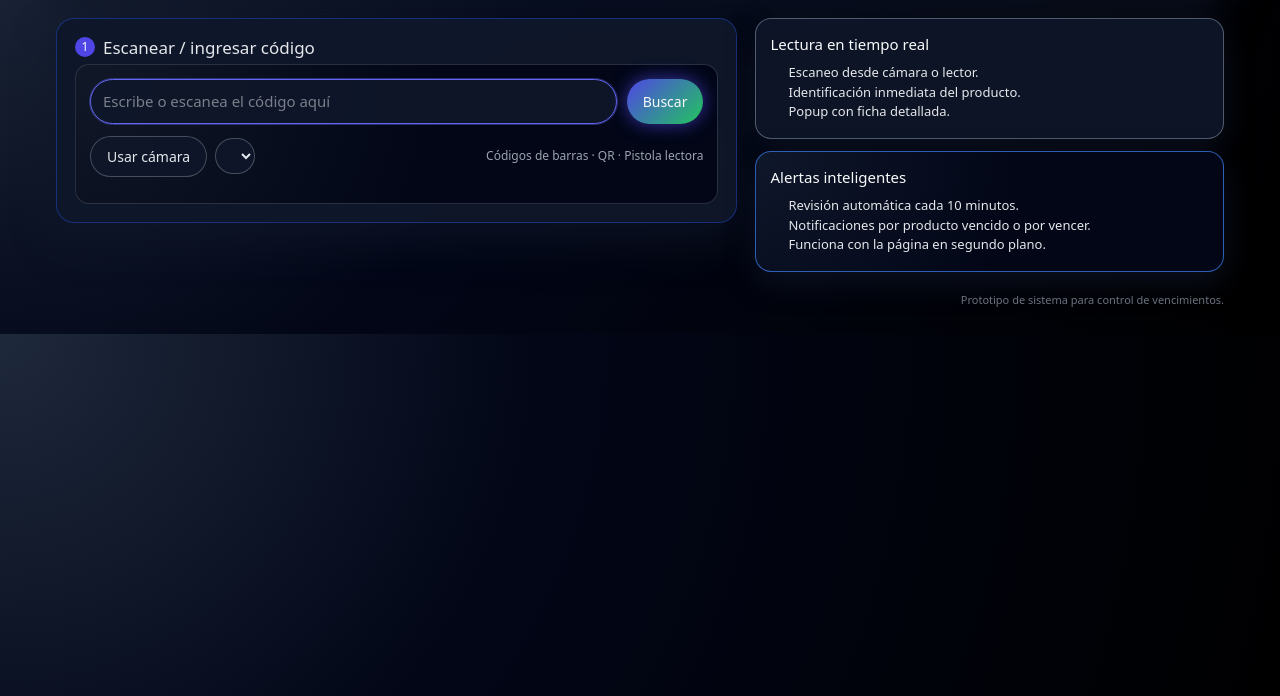
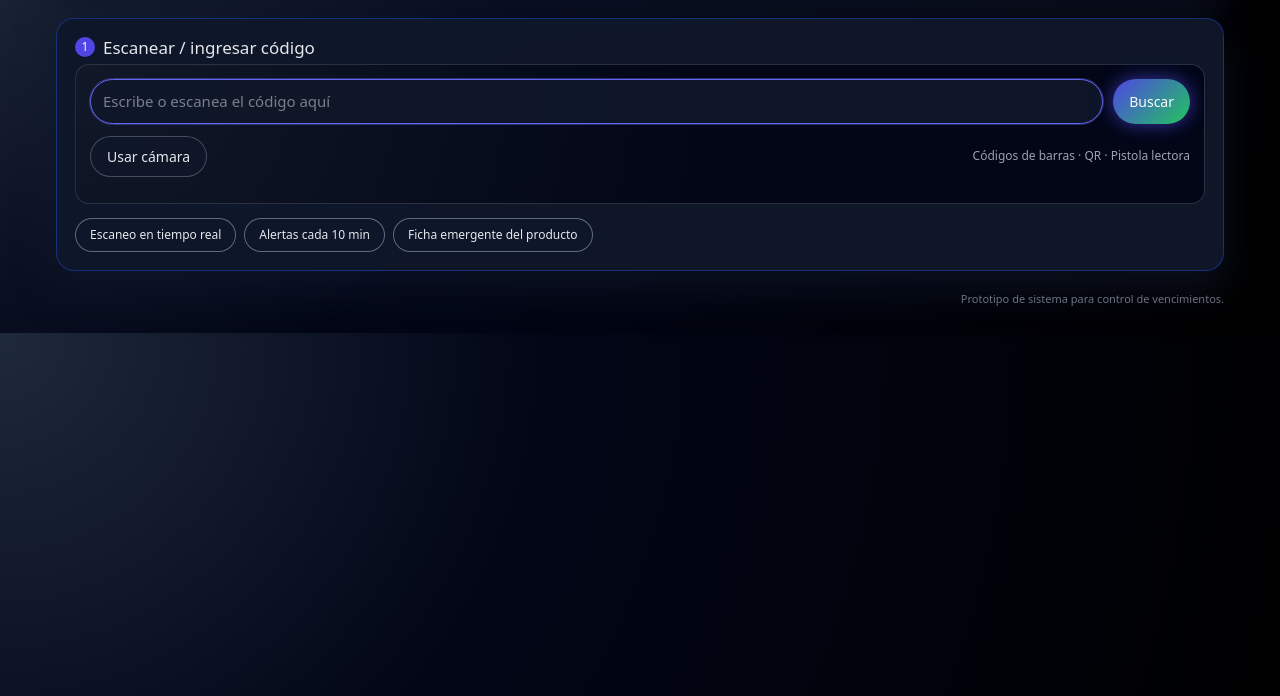
Before and after one commit to ramiju81/Smart_Scan_Product, a plain HTML site: page index.html in a window 1280 px wide. Shown: the part 104-800 px from the top of the page. Drawn offline with nearby package versions, Linux system fonts and the light colour scheme.

Commit message:
Refactor scanner panel layout and text
Updated the text and structure of the scanner panel in the HTML file, simplifying the layout and removing unnecessary elements.

```diff
--- a/index.html
+++ b/index.html
@@ -5,16 +5,18 @@
   <meta name="viewport" content="width=device-width, initial-scale=1" />
   <title>Control de Vencimientos – Scanner</title>
   <link rel="stylesheet" href="static/css/styles.css" />
+  <!-- Librería ZXing para leer códigos de barras y QR -->
   <script src="https://unpkg.com/@zxing/browser@latest"></script>
 </head>
 <body class="body-bg">
   <div class="page-shell">
+    <!-- Barra superior -->
     <header class="top-bar">
       <div class="brand-block">
         <div class="brand-mark">CV</div>
         <div class="brand-text">
           <h1>Control de Vencimientos</h1>
-          <p>Lectura inteligente por código de barras y QR.</p>
+          <p>Lectura por código de barras y QR.</p>
         </div>
       </div>
       <nav class="top-actions">
@@ -22,14 +24,15 @@
       </nav>
     </header>
 
-    <main class="main-layout">
-      <!-- Panel de scanner -->
+    <!-- Contenido principal: SOLO scanner + una línea visual de features -->
+    <main class="main-layout" style="grid-template-columns: minmax(0,1fr);">
       <section class="scanner-panel">
         <h2 class="section-title">
           <span class="step">1</span> Escanear / ingresar código
         </h2>
 
         <div class="scan-card">
+          <!-- input + botón -->
           <div class="scan-input-row">
             <input
               id="code-input"
@@ -40,44 +43,29 @@
             <button id="btn-search" class="btn-primary">Buscar</button>
           </div>
 
+          <!-- botón única cámara -->
           <div class="scan-controls-row">
-            <div class="scan-controls-left">
-              <button id="btn-toggle-camera" class="btn-secondary">
-                Usar cámara
-              </button>
-              <select id="camera-select" class="camera-select"></select>
-            </div>
+            <button id="btn-toggle-camera" class="btn-secondary">
+              Usar cámara
+            </button>
             <span class="hint">
               Códigos de barras · QR · Pistola lectora
             </span>
           </div>
 
+          <!-- video -->
           <div class="video-wrapper" id="video-wrapper" hidden>
             <video id="preview" playsinline></video>
           </div>
         </div>
+
+        <!-- Fila visual corta de características (sin párrafos largos) -->
+        <div style="display:flex;flex-wrap:wrap;gap:8px;margin-top:14px;">
+          <div class="pill-link">Escaneo en tiempo real</div>
+          <div class="pill-link">Alertas cada 10 min</div>
+          <div class="pill-link">Ficha emergente del producto</div>
+        </div>
       </section>
-
-      <!-- Panel visual / resumen -->
-      <aside class="info-panel">
-        <div class="info-card">
-          <h3>Lectura en tiempo real</h3>
-          <ul>
-            <li>Escaneo desde cámara o lector.</li>
-            <li>Identificación inmediata del producto.</li>
-            <li>Popup con ficha detallada.</li>
-          </ul>
-        </div>
-
-        <div class="info-card secondary">
-          <h3>Alertas inteligentes</h3>
-          <ul>
-            <li>Revisión automática cada 10 minutos.</li>
-            <li>Notificaciones por producto vencido o por vencer.</li>
-            <li>Funciona con la página en segundo plano.</li>
-          </ul>
-        </div>
-      </aside>
     </main>
 
     <footer class="page-footer">
```
